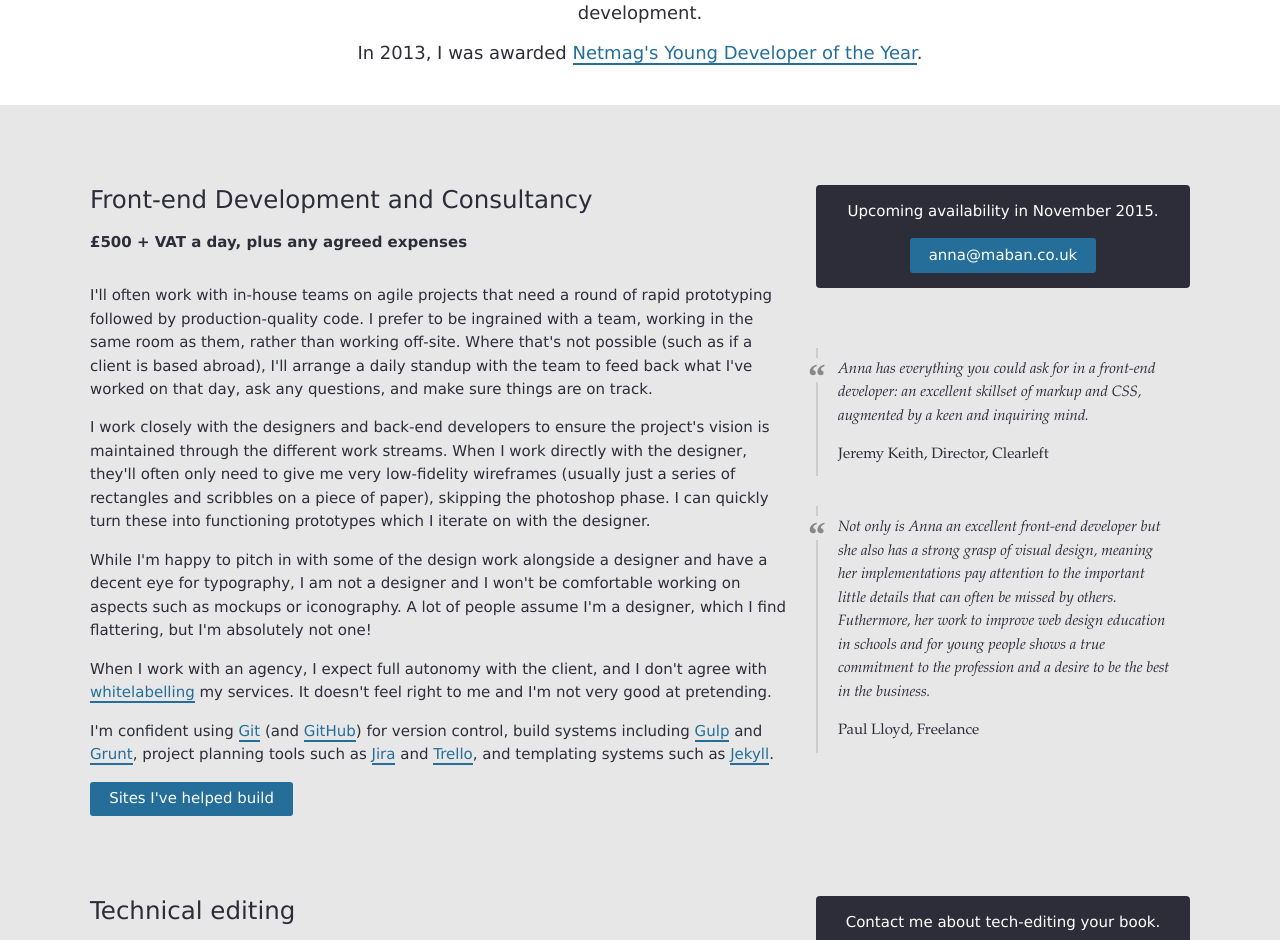
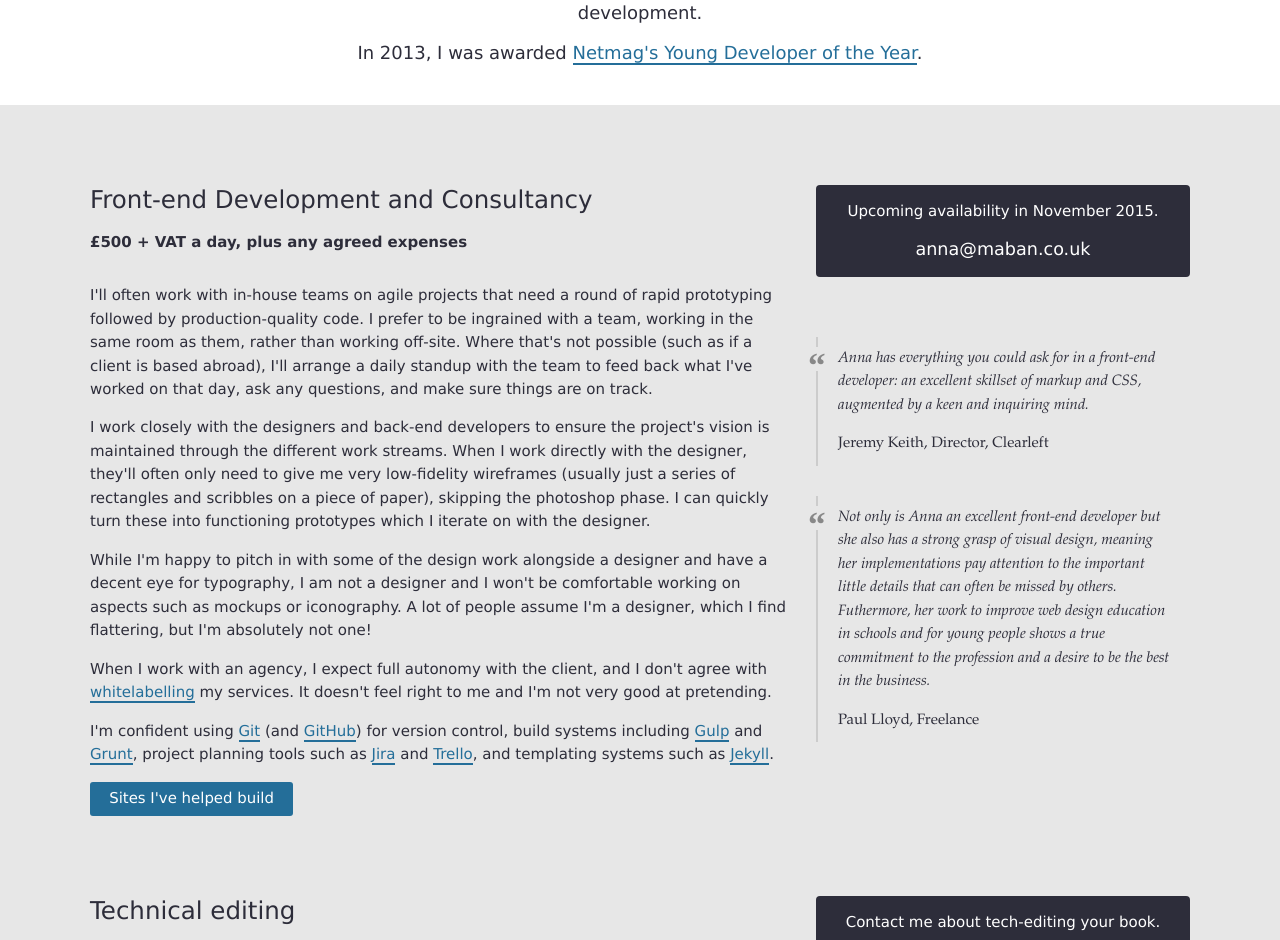
Before and after one commit to maban/maban, a Jekyll site: the page built from hire-me/index.html, in a window 1280 px wide. Shown: the part 360-1300 px from the top of the page. Built offline with Jekyll 4.4.1, drawn with Linux system fonts in a browser that asks for light colours; Markdown is read by kramdown in place of the engine named in the settings.

```diff
--- a/hire-me/index.html
+++ b/hire-me/index.html
@@ -34,7 +34,7 @@ slug: page-home
         {% if site.availability %}
         <div class="block--highlight">
             <h3 class="p title">Upcoming availability in {{ site.availability }}.</h3>
-            <a mailto="anna@maban.co.uk" class="button">anna@maban.co.uk</a>
+            <p class="lede">anna@maban.co.uk</a>
         </div>
         {% endif %}
 
@@ -100,7 +100,7 @@ slug: page-home
 
         <div class="block--highlight">
           <h3 class="p title">Contact me about tech-editing your book.</h3>
-          <a mailto="anna@maban.co.uk" class="button">anna@maban.co.uk</a>
+          <p class="lede">anna@maban.co.uk</a>
         </div>
 
         <blockquote class="testimonial">
@@ -138,7 +138,7 @@ slug: page-home
 
         <div class="block--highlight">
             <h3 class="p title">Invite me to speak at your event.</h3>
-            <a mailto="anna@maban.co.uk" class="button">anna@maban.co.uk</a>
+            <p class="lede">anna@maban.co.uk</a>
         </div>
 
         <figure>
```
